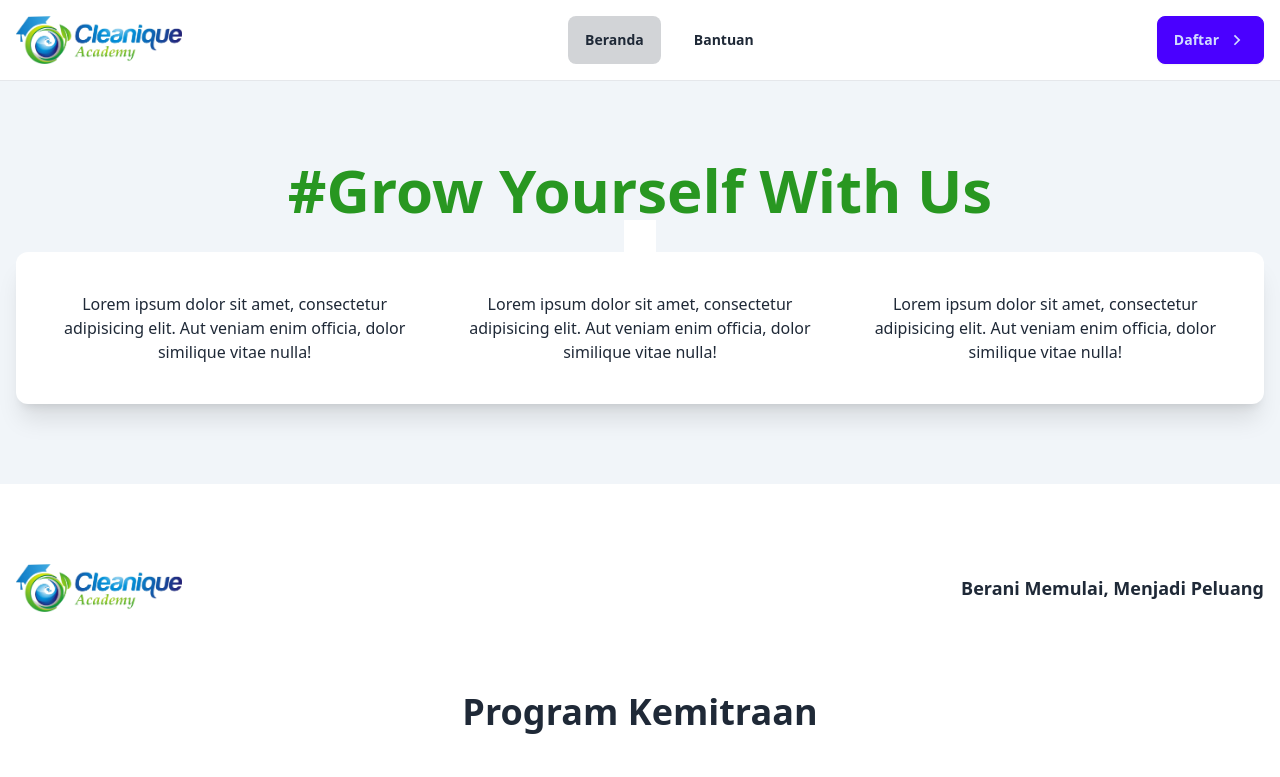
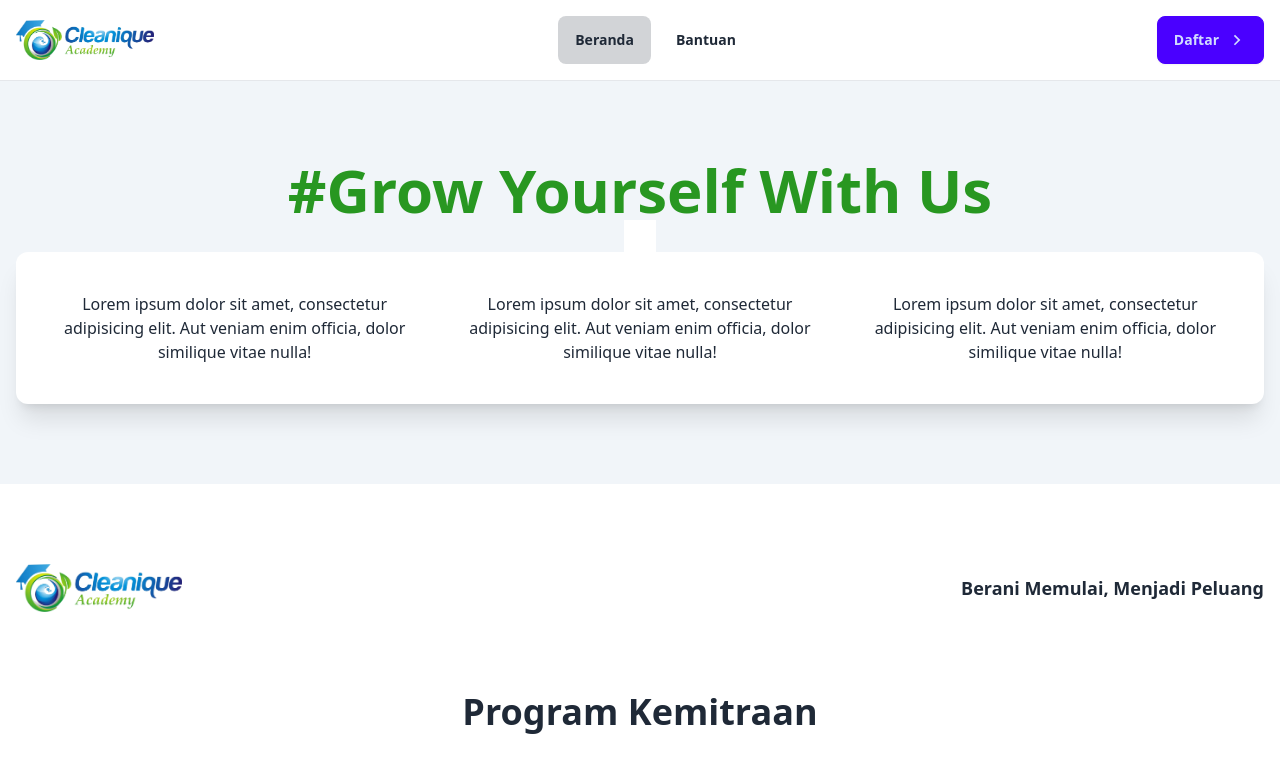
Before and after one commit to shendrongddv/Indotech-Cleanique-Academy-Frontend-HTML, a website: page src/index.html in a window 1280 px wide. Shown: the top 777 px of the page. Drawn offline with nearby package versions, Linux system fonts and the light colour scheme.

Commit message:
Fix header logo size & button gap

```diff
--- a/src/index.html
+++ b/src/index.html
@@ -22,12 +22,12 @@
           <img
             src="../assets/images/cleanique-academy.webp"
             alt="Cleanique Academy"
-            class="h-12 w-auto"
+            class="h-10 w-auto"
           />
         </a>
 
         <!-- nav -->
-        <ul class="hidden items-center justify-center gap-4 md:flex">
+        <ul class="hidden items-center justify-center gap-2 md:flex">
           <li>
             <a href="#" class="btn btn-ghost btn-active">Beranda</a>
           </li>
@@ -38,7 +38,7 @@
         </ul>
 
         <!-- Auth -->
-        <div class="flex items-center justify-center gap-4">
+        <div class="flex items-center justify-center gap-2">
           <a href="#" class="btn btn-primary"
             >Daftar
 
```
Also changed, not shown: assets/css/style.css.
